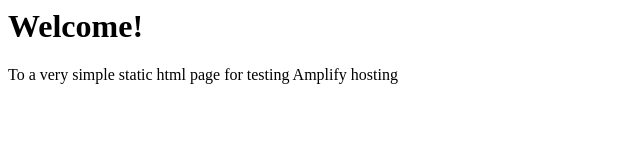
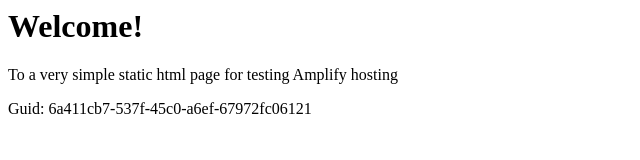
Before and after one commit to aws-aemilia-sin/Github-PR-Commit-Integration-Test-DoNotTouch-v0-prod-ap-southeast-1, a website: page src/index.html in a window 1280 px wide. Shown: the whole page, without its empty margins (0-640 px from the left). Drawn offline with Linux system fonts and the light colour scheme.

Commit message:
commit from integ tests

```diff
--- a/src/index.html
+++ b/src/index.html
@@ -1,3 +1,5 @@
+
+
 <html lang="en">
 
 <head>
@@ -10,6 +12,6 @@
 <body>
     <h1>Welcome!</h1>
     <p>To a very simple static html page for testing Amplify hosting</p>
-</body>
+    <p>Guid: 6a411cb7-537f-45c0-a6ef-67972fc06121</p></body>
 
 </html>
```
